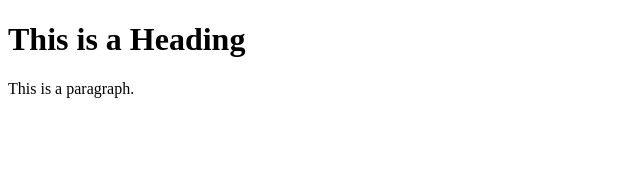
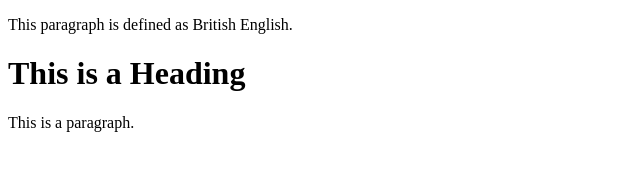
Before and after one commit to TatianaVeda/rsschool-cv, a plain HTML site: page index.html in a window 1280 px wide. Shown: the whole page, without its empty margins (0-640 px from the left). Drawn offline with Linux system fonts and the light colour scheme.

Commit message:
fix: add 'lang' attribute

```diff
--- a/index.html
+++ b/index.html
@@ -4,7 +4,7 @@
 <title>Page Title</title>
 </head>
 <body>
-
+<p lang="en-GB">This paragraph is defined as British English.</p>
 <h1>This is a Heading</h1>
 <p>This is a paragraph.</p>
 
```
